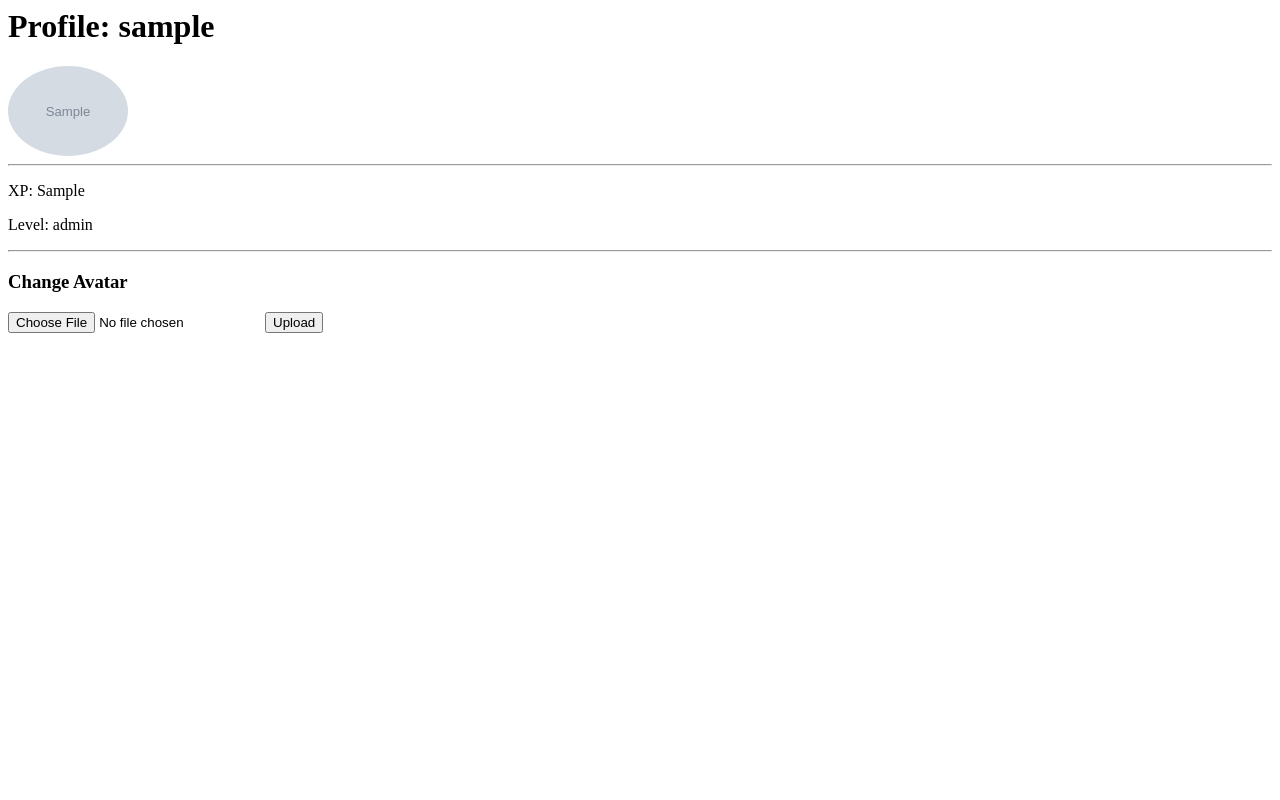
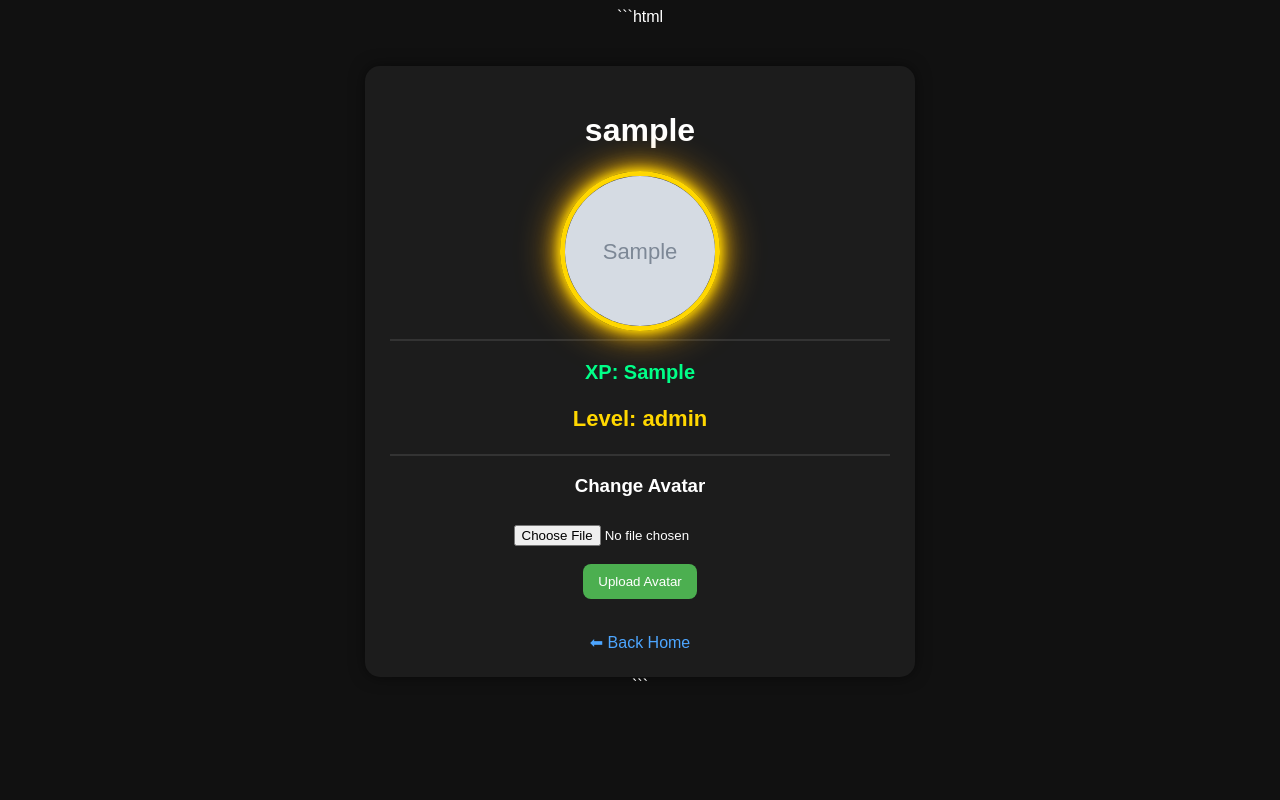
Before and after one commit to hochihien50/bubble-road, a Flask app: a page that uses templates/profile.html in a window 1280 px wide. Run offline with Flask 3, Linux system fonts and the light colour scheme; grey boxes marked "Sample" are stand-in pictures; a database or web service that is not in the repository returns one stand-in record (values such as "Sample title"); some libraries are stand-ins or nearby versions.

Commit message:
Update profile.html

````diff
--- a/templates/profile.html
+++ b/templates/profile.html
@@ -1,21 +1,140 @@
-<h1>Profile: {{ user }}</h1>
+```html
+<!DOCTYPE html>
+<html>
+<head>
+    <title>{{ user }} Profile</title>
+
+    <style>
+        body{
+            background:#111;
+            color:white;
+            font-family:Arial;
+            text-align:center;
+        }
+
+        .card{
+            width:500px;
+            margin:auto;
+            margin-top:40px;
+            background:#1c1c1c;
+            padding:25px;
+            border-radius:15px;
+            box-shadow:0 0 15px rgba(0,0,0,.5);
+        }
+
+        .avatar{
+            width:150px;
+            height:150px;
+
+            object-fit:cover;
+
+            border-radius:50%;
+
+            border:5px solid gold;
+
+            box-shadow:
+                0 0 10px gold,
+                0 0 20px gold,
+                0 0 40px orange;
+        }
+
+        .xp{
+            color:#00ff88;
+            font-size:20px;
+            font-weight:bold;
+        }
+
+        .level{
+            color:gold;
+            font-size:22px;
+            font-weight:bold;
+        }
+
+        input[type=file]{
+            margin-top:10px;
+        }
+
+        button{
+            background:#4CAF50;
+            color:white;
+            border:none;
+            padding:10px 15px;
+            border-radius:8px;
+            cursor:pointer;
+        }
+
+        button:hover{
+            opacity:.85;
+        }
+
+        a{
+            color:#4da6ff;
+            text-decoration:none;
+        }
+
+        hr{
+            border:1px solid #333;
+        }
+    </style>
+
+</head>
+<body>
+
+<div class="card">
+
+    <h1>{{ user }}</h1>
 
     {% if data[2] %}
-    <img src="{{ data[2] }}" width="120" style="border-radius:50%">
+        <img src="{{ data[2] }}" class="avatar">
     {% else %}
-    <p>No avatar</p>
+        <img
+        src="https://via.placeholder.com/150"
+        class="avatar">
     {% endif %}
 
     <hr>
 
-<p>XP: {{ data[0] }}</p>
-<p>Level: {{ data[1] }}</p>
+    <p class="xp">
+        XP: {{ data[0] }}
+    </p>
+
+    <p class="level">
+        Level: {{ data[1] }}
+    </p>
 
     <hr>
 
     <h3>Change Avatar</h3>
 
-<form method="post" action="/upload_avatar" enctype="multipart/form-data">
-    <input type="file" name="avatar" required>
-    <button>Upload</button>
+    <form
+        method="post"
+        action="/upload_avatar"
+        enctype="multipart/form-data"
+    >
+
+        <input
+            type="file"
+            name="avatar"
+            accept="image/*"
+            required
+        >
+
+        <br><br>
+
+        <button type="submit">
+            Upload Avatar
+        </button>
+
     </form>
+
+    <br>
+
+    <a href="/">
+        ⬅ Back Home
+    </a>
+
+</div>
+
+</body>
+</html>
+```
````
Lines whose indentation alone changed are shown as unchanged.
